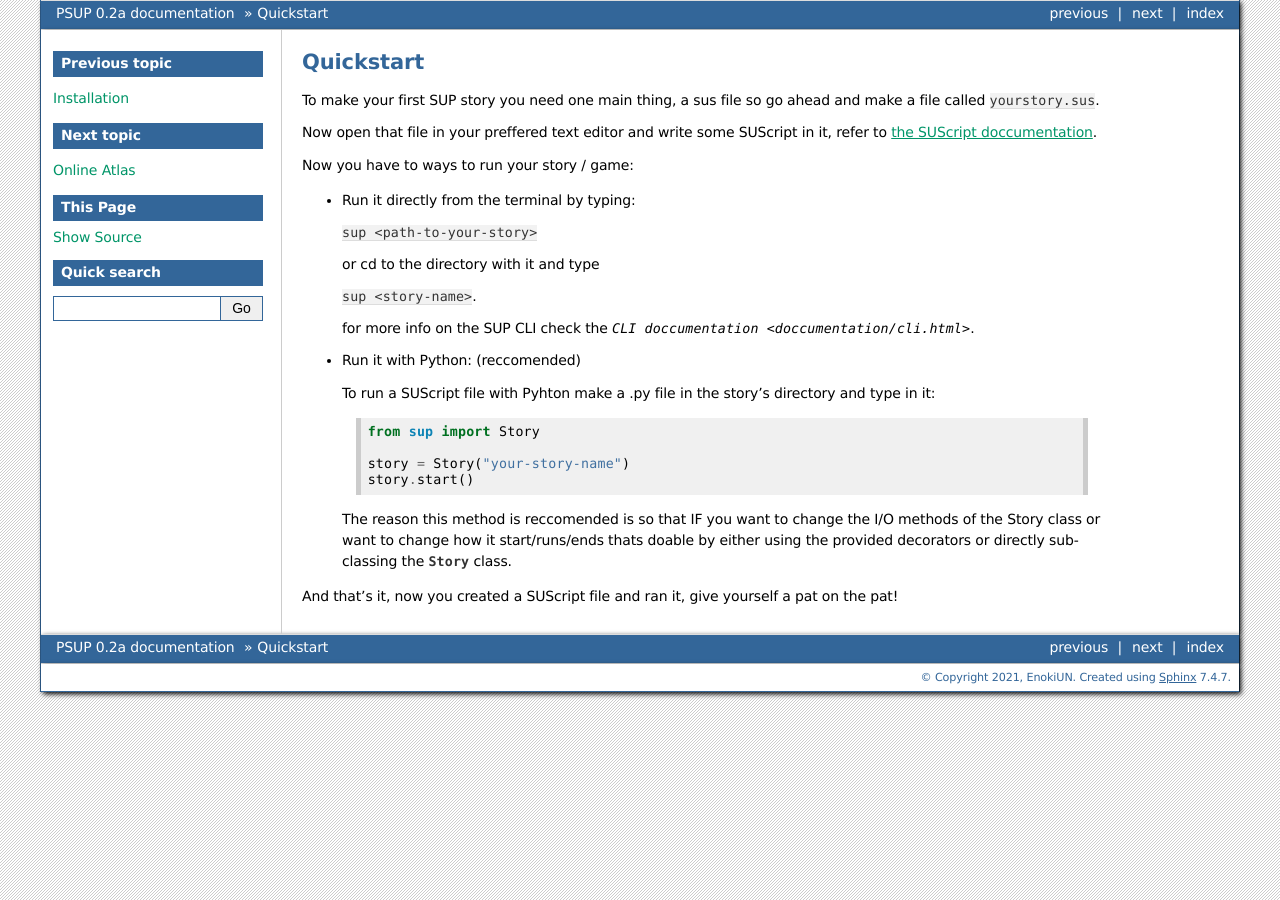
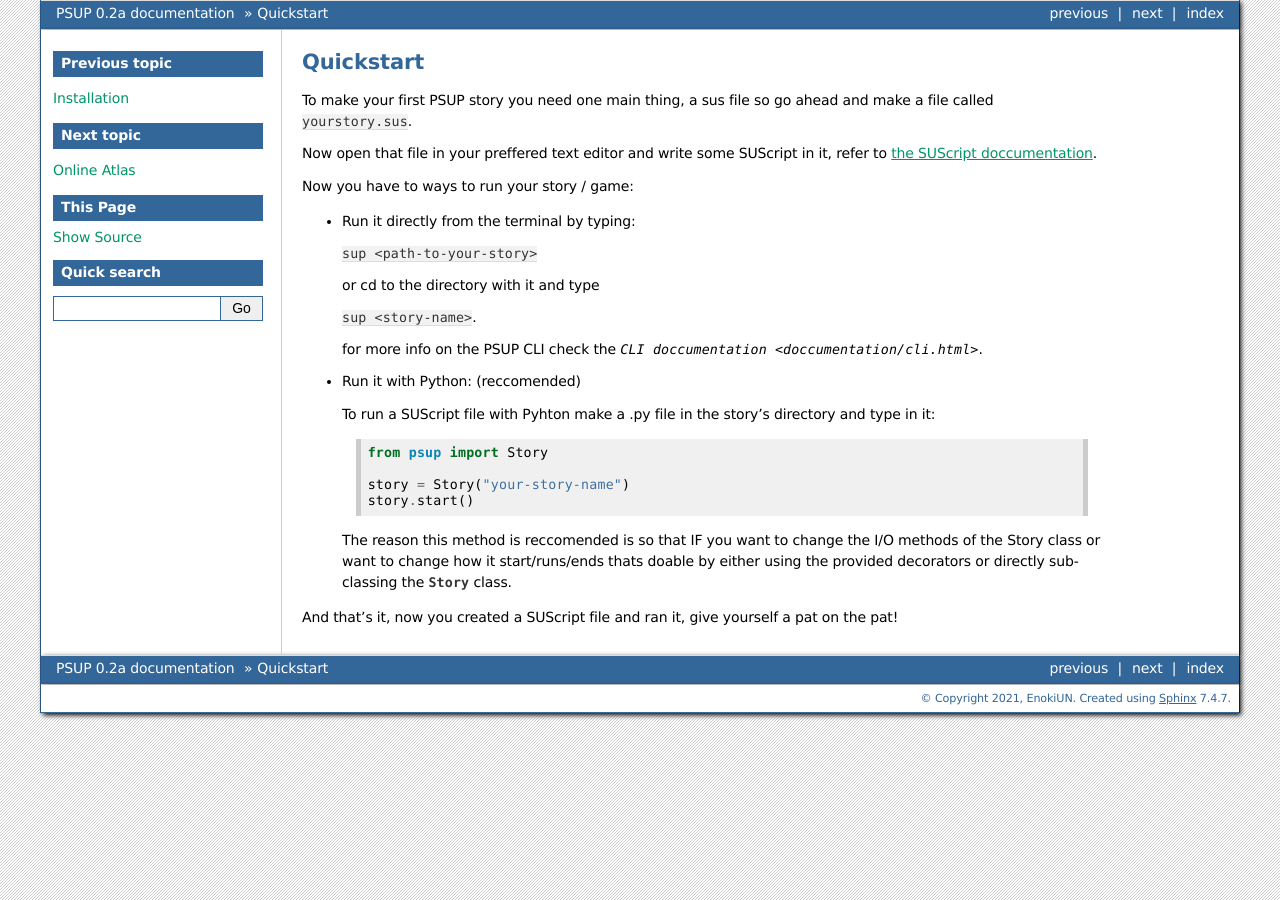
Before and after one commit to EnokiUN/psup, a Sphinx documentation site: the page built from docs/usage/quickstart.rst, in a window 1280 px wide. Built offline with Sphinx 7.4.7, drawn with Linux system fonts in a browser that asks for light colours; pages that are not in the unit, such as notebooks, are missing from menus.

Commit message:
Update quickstart.rst

```diff
--- a/docs/usage/quickstart.rst
+++ b/docs/usage/quickstart.rst
@@ -1,7 +1,7 @@
 Quickstart
 ==========
 
-To make your first SUP story you need one main thing, a sus file so go ahead and make a file called ``yourstory.sus``.
+To make your first PSUP story you need one main thing, a sus file so go ahead and make a file called ``yourstory.sus``.
 
 Now open that file in your preffered text editor and write some SUScript in it, refer to `the SUScript doccumentation </doccumentation/sus.html>`_.
 
@@ -15,7 +15,7 @@ Now you have to ways to run your story / game:
 
   ``sup <story-name>``.
 
-  for more info on the SUP CLI check the `CLI doccumentation <doccumentation/cli.html>`.
+  for more info on the PSUP CLI check the `CLI doccumentation <doccumentation/cli.html>`.
 
 * Run it with Python: (reccomended)
 
@@ -23,7 +23,7 @@ Now you have to ways to run your story / game:
 
   .. code-block:: python3
 
-    from sup import Story
+    from psup import Story
 
     story = Story("your-story-name")
     story.start()
```
